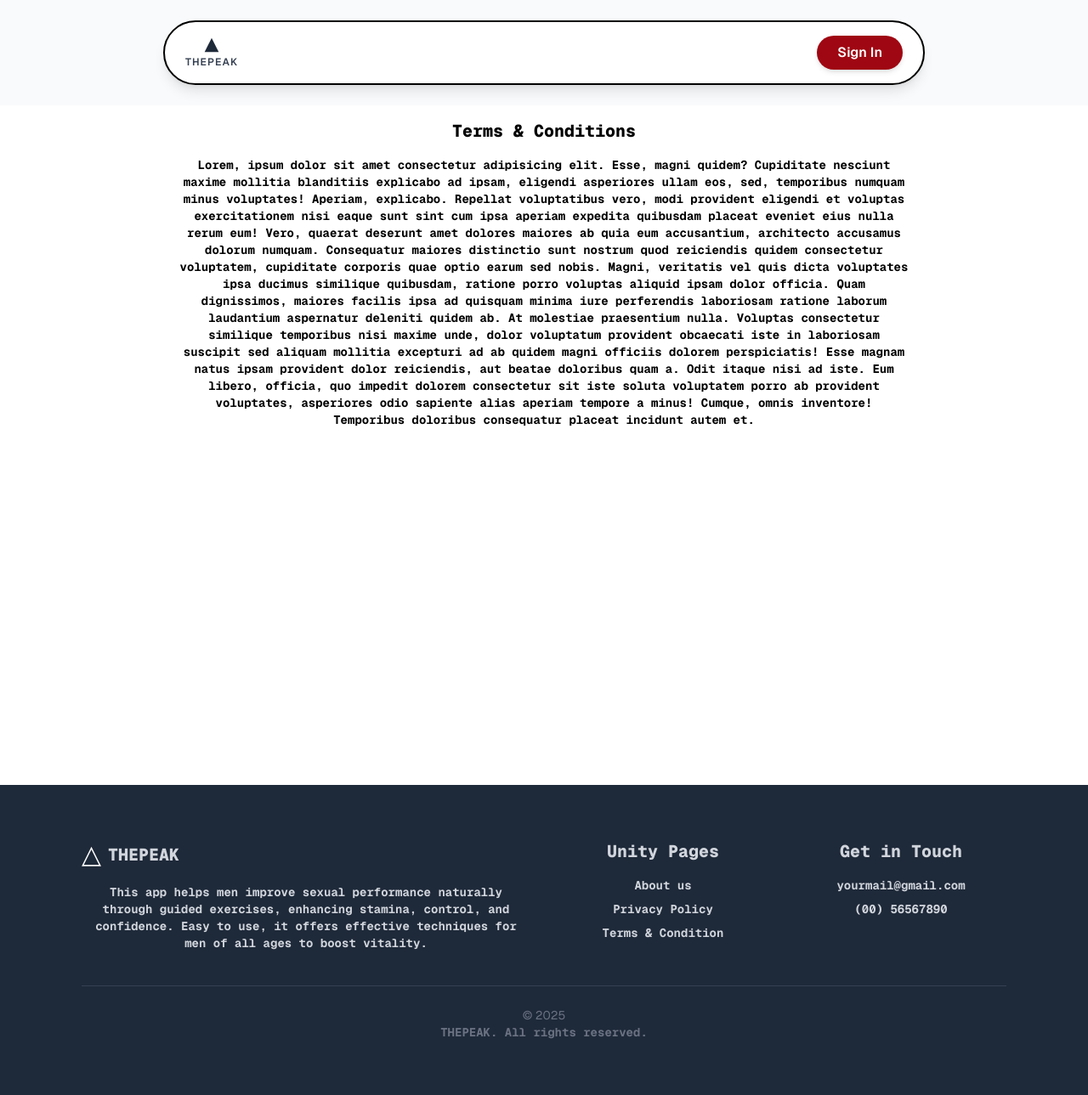
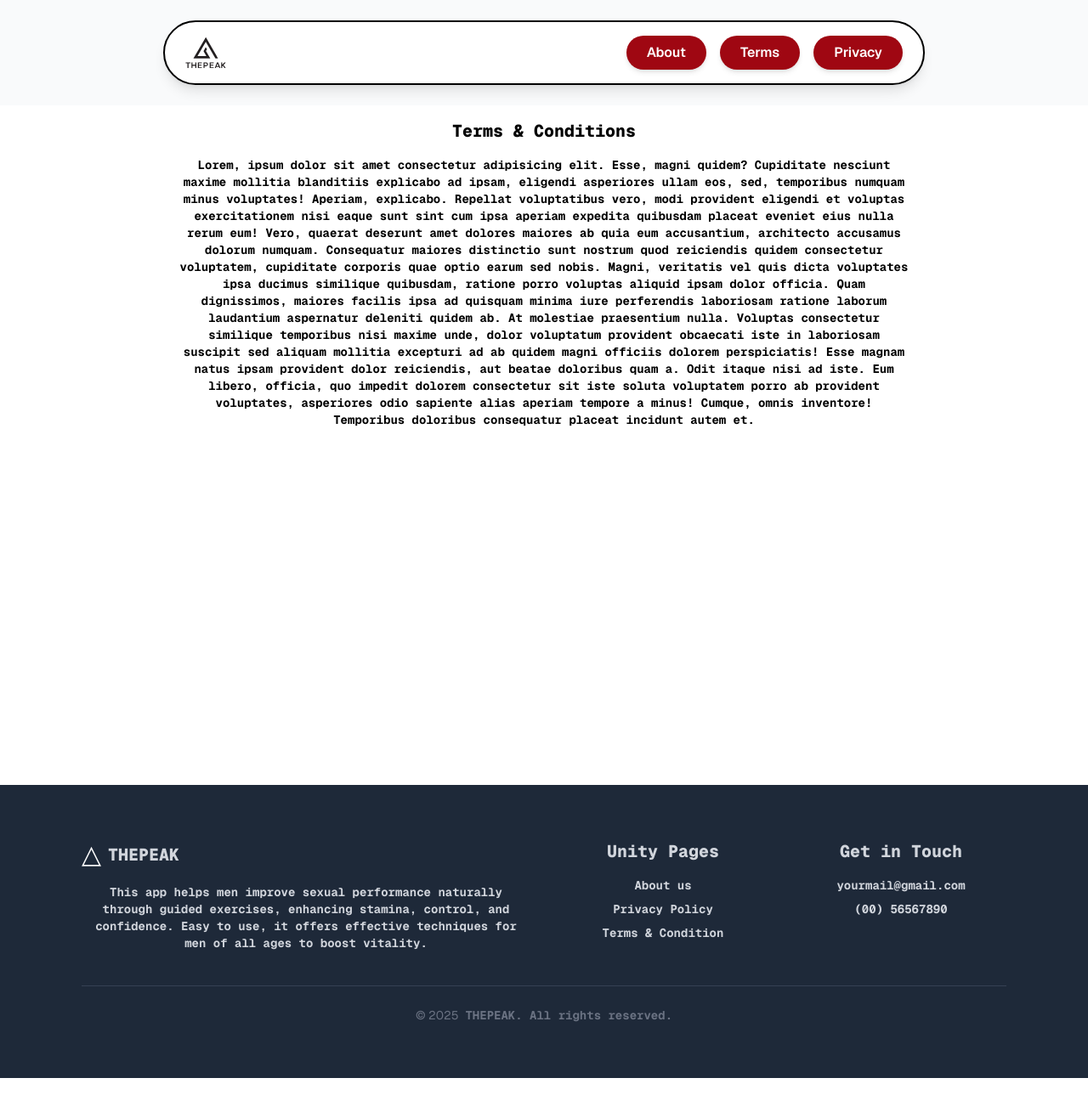
Before and after one commit to shejanNizam/fitness_landing_page, a Next.js app: page /terms in a window 1280 px wide. Shown: the whole page at 85% size. Built offline with nearby package versions, Linux system fonts and the light colour scheme.

Commit message:
modify navbar

```diff
--- a/package.json
+++ b/package.json
@@ -8,9 +8,10 @@
     "start": "next start"
   },
   "dependencies": {
+    "next": "15.5.6",
     "react": "19.1.0",
     "react-dom": "19.1.0",
-    "next": "15.5.6"
+    "react-icons": "^5.5.0"
   },
   "devDependencies": {
     "@tailwindcss/postcss": "^4",
--- a/src/app/layout.js
+++ b/src/app/layout.js
@@ -14,7 +14,7 @@ const geistMono = Geist_Mono({
 });
 
 export const metadata = {
-  title: "Create Next App",
+  title: "Fitness App Website",
   description: "Generated by create next app",
 };
 
--- a/src/app/privacy/page.jsx
+++ b/src/app/privacy/page.jsx
@@ -13,3 +13,6 @@ export default function Privacy() {
     </div>
   );
 }
+
+// const API_ENDPOINT =
+//   "https://thepeak.merinasib.shop/api/v1/dashboard/settings/content/privacy_policy";
--- a/src/app/terms/page.jsx
+++ b/src/app/terms/page.jsx
@@ -13,3 +13,6 @@ export default function Terms() {
     </div>
   );
 }
+
+// const API_ENDPOINT =
+//   "https://thepeak.merinasib.shop/api/v1/dashboard/settings/content/terms_and_conditions";
--- a/src/components/CParagraph.jsx
+++ b/src/components/CParagraph.jsx
@@ -1,7 +1,7 @@
 export default function CParagraph({ text }) {
   return (
     <>
-      <h2 className="text-sm sm:text-md font-bold font-mono ">{text}</h2>
+      <p className="text-sm sm:text-md font-bold font-mono ">{text}</p>
     </>
   );
 }
--- a/src/components/Footer.jsx
+++ b/src/components/Footer.jsx
@@ -19,7 +19,7 @@ export default function Footer() {
       <div className="max-w-6xl mx-auto px-4 sm:px-6 lg:px-8">
         <div className="grid grid-cols-1 md:grid-cols-4 gap-10 md:gap-8">
           <div className="md:col-span-2 space-y-4">
-            <div className="flex items-center space-x-2">
+            <div className="flex justify-center md:justify-start items-center space-x-2">
               <span className="text-3xl text-white">△</span>
               <CSubHeading text="THEPEAK" />
             </div>
@@ -56,11 +56,9 @@ export default function Footer() {
             </div>
           </div>
         </div>
-        <div className="mt-10 pt-6 border-t border-gray-700 text-center">
-          <p className="text-sm text-gray-500">
-            &copy; {new Date().getFullYear()}{" "}
-            <CParagraph text="THEPEAK. All rights reserved." />
-          </p>
+        <div className="mt-10 pt-6 border-t border-gray-700 text-center text-sm text-gray-500 flex justify-center items-center gap-2">
+          &copy; {new Date().getFullYear()}{" "}
+          <CParagraph text="THEPEAK. All rights reserved." />
         </div>
       </div>
     </footer>
--- a/src/components/Navbar.jsx
+++ b/src/components/Navbar.jsx
@@ -1,47 +1,88 @@
 "use client";
 
+import Image from "next/image";
 import Link from "next/link";
+import { useState } from "react";
+import { GiHamburgerMenu } from "react-icons/gi";
+import { ImCross } from "react-icons/im";
+import main_logo from "../assets/logo/main_logo_dashboard.svg";
 
 const crimsonColor = "bg-red-800";
 const crimsonRing = "ring-red-300";
 
 export default function Navbar() {
+  const [isMenuOpen, setIsMenuOpen] = useState(false);
+  const navItems = [
+    { _id: "about", href: "/about", name: "About" },
+    { _id: "terms", href: "/terms", name: "Terms" },
+    { _id: "privacy", href: "/privacy", name: "Privacy" },
+  ];
+
   return (
     <div className="w-full py-6 px-4 flex justify-center bg-gray-50 font-sans">
       <nav
-        className={`w-full max-w-4xl p-2 rounded-full border-2 ${crimsonColor} border-opacity-70 shadow-lg bg-white`}
+        className={`w-full max-w-4xl p-2 rounded-full border-2 border-opacity-70 shadow-lg bg-white`}
       >
         <div className="flex items-center justify-between h-14 px-4">
-          <div className="flex items-center space-x-2">
+          <div className="flex items-center space-x-2 z-10">
             <Link
               href="/"
               className="flex flex-col items-center leading-none group"
             >
-              <svg
-                width="20"
-                height="20"
-                viewBox="0 0 24 24"
-                fill="none"
-                xmlns="http://www.w3.org/2000/svg"
-                className="text-gray-800 transition-colors duration-200 group-hover:text-red-700"
-              >
-                <path d="M12 2L2 22H22L12 2Z" fill="currentColor" />
-              </svg>
-              <span className="text-xs font-semibold uppercase text-gray-700 tracking-widest mt-0.5">
-                ThePeak
-              </span>
+              <Image
+                src={main_logo}
+                alt="main_logo"
+                width={1000}
+                height={1000}
+                className="w-12 h-12"
+              />
             </Link>
           </div>
 
-          <div>
-            <button
-              onClick={() => console.log("Sign In clicked")}
-              className={`px-6 py-2 rounded-full text-white font-semibold transition-all duration-300 transform hover:scale-105 ${crimsonColor} shadow-md hover:shadow-xl focus:outline-none focus:ring-4 ${crimsonRing} focus:ring-opacity-50`}
-            >
-              Sign In
-            </button>
+          {/* Desktop Nav Items */}
+          <div className="hidden sm:flex items-center space-x-4">
+            {navItems?.map((item) => (
+              <Link
+                key={item?._id}
+                href={item?.href}
+                className={`px-6 py-2 rounded-full text-white font-semibold transition-all duration-300 transform hover:scale-105 ${crimsonColor} shadow-md hover:shadow-xl focus:outline-none focus:ring-4 ${crimsonRing} focus:ring-opacity-50`}
+              >
+                {item?.name}
+              </Link>
+            ))}
           </div>
+
+          {/* Mobile Menu Button */}
+          <button
+            className="sm:hidden p-2 rounded-full hover:bg-red-700 transition-colors duration-200"
+            onClick={() => setIsMenuOpen(!isMenuOpen)}
+            aria-expanded={isMenuOpen}
+            aria-controls="mobile-menu"
+          >
+            {isMenuOpen ? <ImCross /> : <GiHamburgerMenu />}
+          </button>
         </div>
+
+        {/* Mobile Nav Menu (Conditionally Rendered) */}
+        {isMenuOpen && (
+          <div
+            id="mobile-menu"
+            className="sm:hidden absolute top-28 left-0 right-0 p-4 bg-white/95 backdrop-blur-sm shadow-xl z-20 transition-transform duration-300 ease-in-out"
+          >
+            <div className="flex flex-col space-y-3">
+              {navItems?.map((item) => (
+                <Link
+                  key={item?._id}
+                  href={item?.href}
+                  onClick={() => setIsMenuOpen(false)}
+                  className="w-full text-center py-3 rounded-lg text-gray-800 font-semibold transition-colors duration-200 hover:bg-gray-100 active:bg-gray-200"
+                >
+                  {item?.name}
+                </Link>
+              ))}
+            </div>
+          </div>
+        )}
       </nav>
     </div>
   );
```
Also changed, not shown: src/app/about/page.jsx (+85 -4 lines), src/assets/logo/main_logo_dashboard.svg (added), 1 other file (tests, documents, lock files or other folders).
